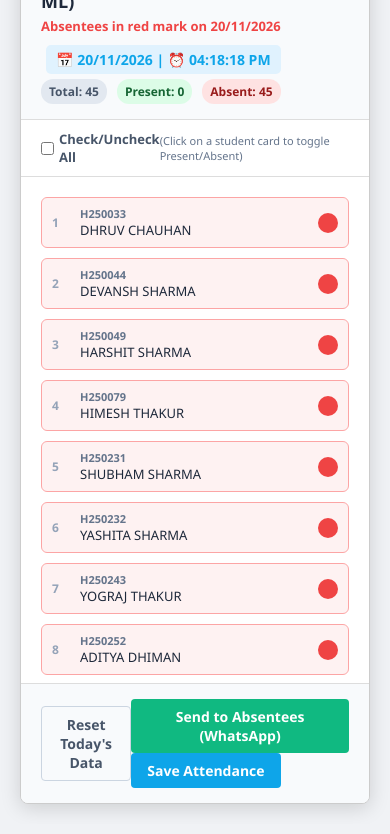
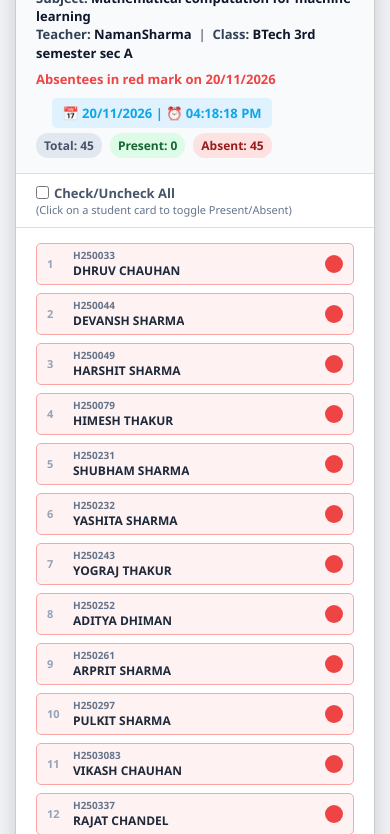
Before and after one commit to RishitVashista/take-attendance-web, a plain HTML site: page index.html in a window 390 px wide. Shown: the part 71-905 px from the top of the page. Drawn offline with Linux system fonts and the light colour scheme.

Commit message:
Updated UI, added subject details, and responsive design

```diff
--- a/index.html
+++ b/index.html
@@ -3,7 +3,7 @@
 <head>
     <meta charset="UTF-8">
     <meta name="viewport" content="width=device-width, initial-scale=1.0">
-    <title>Take Attendance - AI & ML</title>
+    <title>Take Attendance - Mathematical Computation for ML</title>
     <style>
         * {
             box-sizing: border-box;
@@ -16,15 +16,15 @@
             background-color: #f0f2f5;
             display: flex;
             justify-content: center;
-            align-items: center;
+            align-items: flex-start;
             min-height: 100vh;
-            padding: 20px;
+            padding: 15px;
         }
 
         .modal {
             background: #fff;
             width: 100%;
-            max-width: 1100px;
+            max-width: 1250px;
             border-radius: 8px;
             box-shadow: 0 4px 20px rgba(0,0,0,0.15);
             overflow: hidden;
@@ -37,40 +37,55 @@
             border-bottom: 1px solid #ddd;
             display: flex;
             justify-content: space-between;
-            align-items: center;
+            align-items: flex-start;
             background: #f8fafc;
+            flex-wrap: wrap;
+            gap: 10px;
         }
 
         .header-left {
             display: flex;
             flex-direction: column;
-            gap: 4px;
+            gap: 5px;
         }
 
         .modal-title {
             font-size: 18px;
             color: #1e293b;
-            font-weight: 600;
+            font-weight: 700;
+        }
+
+        .info-text {
+            font-size: 13px;
+            color: #334155;
+            font-weight: 500;
+            line-height: 1.4;
+        }
+
+        .info-text span {
+            font-weight: 700;
+            color: #0f172a;
         }
 
         .header-subtitle {
             font-size: 13px;
             color: #ef4444;
             font-weight: 600;
+            margin-top: 3px;
         }
 
         .live-clock {
-            font-size: 14px;
+            font-size: 13px;
             color: #0ea5e9;
             font-weight: bold;
             background: #e0f2fe;
-            padding: 5px 10px;
+            padding: 6px 10px;
             border-radius: 5px;
         }
 
         .stats {
             display: flex;
-            gap: 10px;
+            gap: 8px;
             font-size: 12px;
         }
 
@@ -92,7 +107,9 @@
             justify-content: space-between;
             align-items: center;
             font-size: 13px;
+            flex-wrap: wrap;
         }
+
         .filters label {
             display: flex;
             align-items: center;
@@ -104,71 +121,78 @@
 
         /* Grid Section */
         .student-grid {
-            padding: 20px;
+            padding: 15px 20px;
             display: grid;
-            grid-template-columns: repeat(4, 1fr);
-            gap: 10px;
-            max-height: 60vh;
+            /* Responsive grid that adjusts automatically */
+            grid-template-columns: repeat(auto-fill, minmax(210px, 1fr));
+            gap: 8px;
+            max-height: calc(100vh - 220px); /* Adjusts to fit the screen perfectly */
             overflow-y: auto;
         }
 
         /* Student Card */
         .student-card {
             border: 1px solid #e2e8f0;
-            border-radius: 6px;
-            padding: 8px 10px;
+            border-radius: 5px;
+            padding: 6px 10px;
             display: flex;
             justify-content: space-between;
             align-items: center;
             cursor: pointer;
-            transition: all 0.2s;
+            transition: all 0.1s;
             user-select: none;
             background: #fff;
+            height: 42px;
         }
 
         .card-left {
             display: flex;
             align-items: center;
             gap: 8px;
+            overflow: hidden;
         }
 
         /* Serial Number */
         .serial-no {
-            font-size: 12px;
+            font-size: 11px;
             color: #94a3b8;
             font-weight: bold;
-            min-width: 20px;
+            min-width: 18px;
         }
 
         .student-info {
             display: flex;
             flex-direction: column;
+            white-space: nowrap;
+            overflow: hidden;
+            text-overflow: ellipsis;
         }
 
         .roll-no {
-            font-size: 11px;
+            font-size: 10px;
             color: #64748b;
             font-weight: 600;
         }
 
         .student-name {
-            font-size: 13px;
+            font-size: 12px;
             color: #1e293b;
-            font-weight: 500;
+            font-weight: 600;
             text-transform: uppercase;
         }
 
         /* Status Indicator */
         .status-icon {
-            width: 20px;
-            height: 20px;
+            width: 18px;
+            height: 18px;
             border-radius: 50%;
             display: flex;
             justify-content: center;
             align-items: center;
             font-weight: bold;
-            font-size: 12px;
+            font-size: 11px;
             color: white;
+            flex-shrink: 0;
         }
 
         /* Absent State (Default) - No cross mark */
@@ -192,21 +216,23 @@
 
         /* Footer Section */
         .modal-footer {
-            padding: 15px 20px;
+            padding: 12px 20px;
             border-top: 1px solid #ddd;
             display: flex;
             justify-content: space-between;
             align-items: center;
             background: #f8fafc;
+            flex-wrap: wrap;
+            gap: 10px;
         }
 
         .btn {
-            padding: 8px 16px;
+            padding: 8px 14px;
             border: none;
             border-radius: 4px;
             cursor: pointer;
             font-weight: 600;
-            font-size: 14px;
+            font-size: 13px;
             transition: 0.2s;
         }
 
@@ -217,21 +243,27 @@
         .btn-outline { background: transparent; border: 1px solid #cbd5e1; color: #475569; }
         .btn-outline:hover { background: #e2e8f0; }
 
-        /* Responsive */
-        @media (max-width: 900px) { .student-grid { grid-template-columns: repeat(2, 1fr); } }
+        /* Responsive adjustments for mobile */
         @media (max-width: 600px) {
-            .student-grid { grid-template-columns: 1fr; }
-            .modal-header { flex-direction: column; align-items: flex-start; gap: 10px; }
+            .student-grid { grid-template-columns: 1fr; max-height: none; }
+            .modal-header { flex-direction: column; align-items: flex-start; }
+            .modal-footer { flex-direction: column; }
+            .btn { width: 100%; }
         }
     </style>
 </head>
 <body>
 
     <div class="modal">
-        <!-- Header with Live Date, Time and Absentees Mark -->
+        <!-- Header with Live Date, Time and Metadata -->
         <div class="modal-header">
             <div class="header-left">
-                <div class="modal-title">Take Attendance - B.Tech CSE (AI & ML)</div>
+                <div class="modal-title">Take Attendance</div>
+                <div class="info-text">
+                    <strong>Subject:</strong> <span>Mathematical computation for machine learning</span><br>
+                    <strong>Teacher:</strong> <span>NamanSharma</span> &nbsp;|&nbsp;
+                    <strong>Class:</strong> <span>BTech 3rd semester sec A</span>
+                </div>
                 <!-- Dynamic Line for Absentees -->
                 <div class="header-subtitle" id="absenteeHeaderText">Absentees in red mark on ...</div>
             </div>
@@ -256,10 +288,10 @@
         </div>
 
         <div class="modal-footer">
-            <div>
-                <button class="btn btn-outline" onclick="resetData()">Reset Today's Data</button>
+            <div style="width: 100%; max-width: 150px;">
+                <button class="btn btn-outline" style="width: 100%;" onclick="resetData()">Reset Data</button>
             </div>
-            <div>
+            <div style="display: flex; gap: 10px; flex-wrap: wrap;">
                 <button class="btn btn-success" onclick="generateWhatsAppMessage()">Send to Absentees (WhatsApp)</button>
                 <button class="btn btn-primary" onclick="saveAttendance()">Save Attendance</button>
             </div>
@@ -267,8 +299,7 @@
     </div>
 
     <script>
-        // --- Student Data ---
-        // Roll numbers se 21/22/23 hata kar sirf H250... kar diya gaya hai.
+        // --- Student Data (Exactly as provided by you) ---
         const studentsData = [
             { roll: "H250033", name: "DHRUV CHAUHAN" },
             { roll: "H250044", name: "DEVANSH SHARMA" },
@@ -361,7 +392,7 @@
             if (savedData) {
                 attendanceState = JSON.parse(savedData);
             } else {
-                // Fresh start for the day (Sabhi absent by default)
+                // Fresh start for the day (All absent by default)
                 studentsData.forEach((s, index) => {
                     attendanceState[index] = 'absent';
                 });
@@ -381,7 +412,6 @@
                 card.className = `student-card ${isPresent ? 'present' : 'absent'}`;
                 card.onclick = () => toggleAttendance(index);
 
-                // Yahan par (index + 1) ka use karke numbering (1, 2, 3...) di gayi hai
                 card.innerHTML = `
                     <div class="card-left">
                         <span class="serial-no">${index + 1}</span>
@@ -456,19 +486,34 @@
             });
 
             if (absentees.length === 0) {
-                alert("Sabhi students present hain! Koi absent nahi hai.");
+                alert("All students are present! No absentees found.");
                 return;
             }
 
-            const message = `Dear Parents,\n\nAaj ki date (${todayDate}) par aapka bacha class mein absent hai:\n\n${absentees.join('\n')}\n\nPlease ensure regular attendance.\n\n- Class Teacher (AI & ML)`;
+            // Message includes Subject, Teacher, Class, and Date
+            const message = `*Attendance Report*\n\n*Class:* BTech 3rd semester sec A\n*Subject:* Mathematical computation for machine learning\n*Teacher:* NamanSharma\n*Date:* ${todayDate}\n\n*Absentees List:*\n${absentees.join('\n')}\n\nPlease ensure regular attendance.`;
 
             // Copy to clipboard
             navigator.clipboard.writeText(message).then(() => {
-                alert("Absentees  list IS copied to clipboard! Please paste it in WhatsApp to send.");
+                alert("Absentees list copied to clipboard! Please paste it in WhatsApp to send.");
             }).catch(err => {
-                prompt(" if doesnt Copy so Please manually copy it:", message);
+                prompt("Could not copy automatically. Please manually copy the message below:", message);
             });
         }
+
+        // Select All Checkbox Logic
+        document.getElementById('selectAll').addEventListener('change', function(e) {
+            const isChecked = e.target.checked;
+            const allState = isChecked ? 'present' : 'absent';
+
+            studentsData.forEach((s, index) => {
+                attendanceState[index] = allState;
+            });
+
+            saveToLocal();
+            renderGrid();
+            updateStats();
+        });
 
         // Start the app
         init();
```
